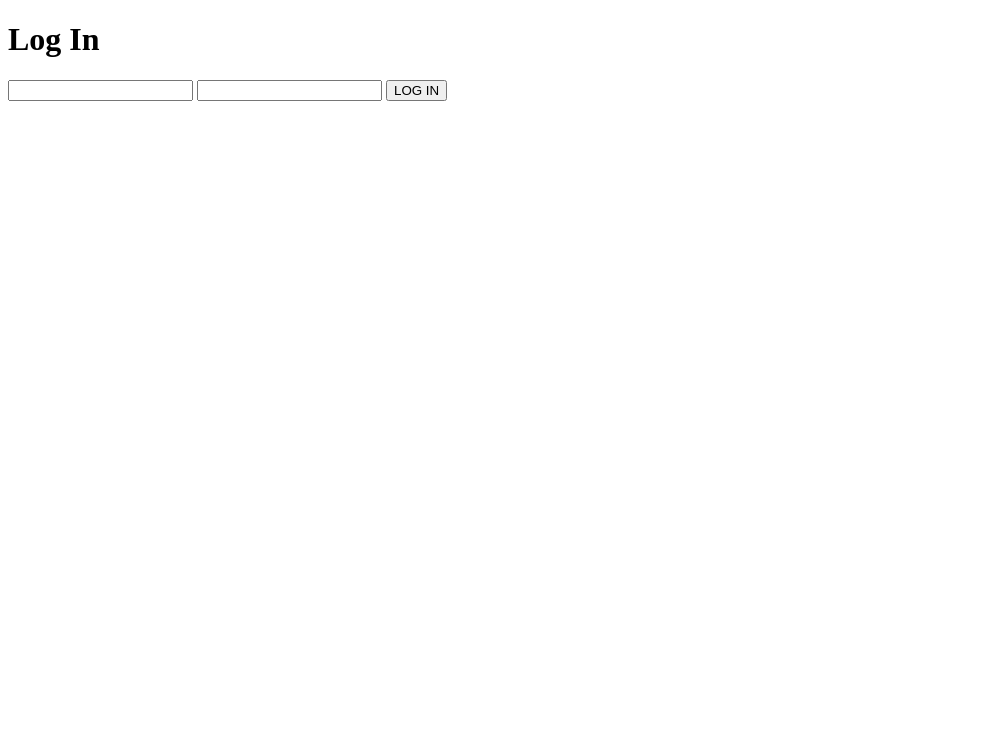
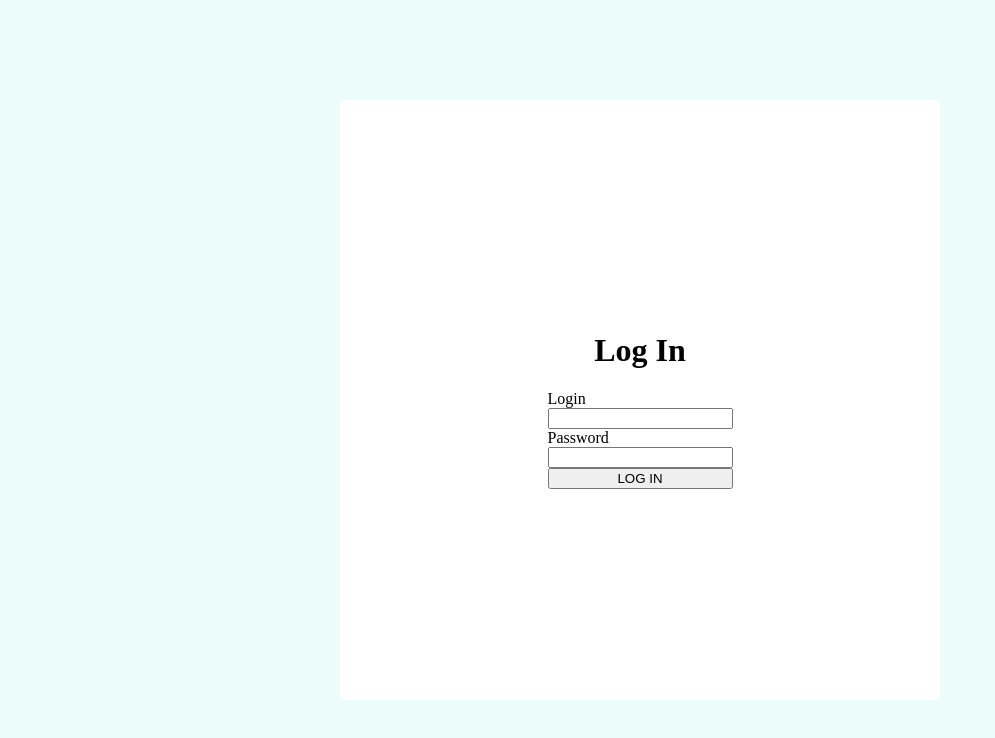
Before and after one commit to paulinaslabosz/photography-website, a website: page index.html in a window 1280 px wide. Shown: the whole page, without its empty margins (0-995 px from the left). Drawn offline with Linux system fonts and the light colour scheme.

Commit message:
add variables file for css with colors, add basic styles for index.html/positioning elements

```diff
--- /dev/null
+++ b/_variables.scss
@@ -0,0 +1,5 @@
+$brown: #5f5449;
+$darkPink: #9b6a6c;
+$pink: #f1e2e5;
+$opal: #CEDFD9;
+$light: #EBFCFB;
--- a/index.html
+++ b/index.html
@@ -15,10 +15,10 @@
       <section class="main__form">
 
         <form class="form">
-          <label for="login" class="form__label"></label>
+          <label for="login" class="form__label">Login</label>
           <input type="text" id="login" class="form__input"/>
 
-          <label for="password" class="form__label"></label>
+          <label for="password" class="form__label">Password</label>
           <input type="password" id="password" class="form__input" />
           <input type="submit" value="LOG IN" class="form__button">
         </form>
--- a/style.scss
+++ b/style.scss
@@ -1,3 +1,35 @@
-html {
+@import "_variables.scss";
+
+body {
+    box-sizing: border-box;
+  height: 100vh;
+  display: flex;
+  justify-content: center;
+  align-items: center;
+  margin: 0;
+  background-color: $light;
+  padding: 16px;
+
+}
+
+.main {
+  width: 600px;
+  height: 600px;
+  border-radius: 7px;
+  display: flex;
+  flex-direction: column;
+  align-items: center;
+  justify-content: center;
     margin: 0;
+
+        background-color: white;
+  &__form {
+
+  }
 }
+
+.form {
+    display: flex;
+    flex-direction: column;
+
+}
```
Also changed, not shown: style.css.
